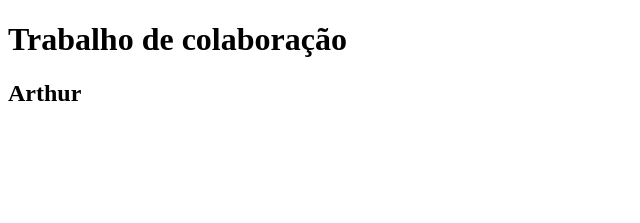
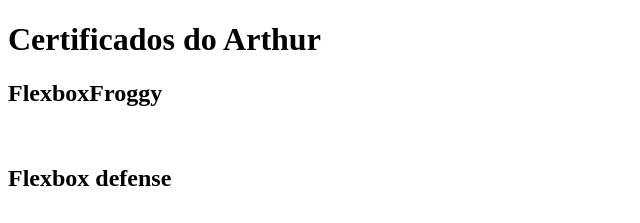
Before and after one commit to Sotnaslegit/colaboracao, a plain HTML site: page arthur.html in a window 1280 px wide. Shown: the whole page, without its empty margins (0-640 px from the left). Drawn offline with Linux system fonts and the light colour scheme.

Commit message:
Add branch arthur/pagina

```diff
--- a/arthur.html
+++ b/arthur.html
@@ -3,10 +3,28 @@
 <head>
     <meta charset="UTF-8">
     <meta name="viewport" content="width=device-width, initial-scale=1.0">
-    <title>Document</title>
+    <title>Arthur</title>
 </head>
 <body>
-    <h1>Trabalho de colaboração</h1>
-    <h2>Arthur</h2>
+    <h1>Certificados do Arthur</h1>
+    <h2>FlexboxFroggy</h2>
+    <img src="" alt="">
+
+    <h2>Flexbox defense</h2>
+    <img src="" alt="">
+
+
+
+
+
+
+
+
+
+
+
+
+
+
 </body>
 </html>
```
